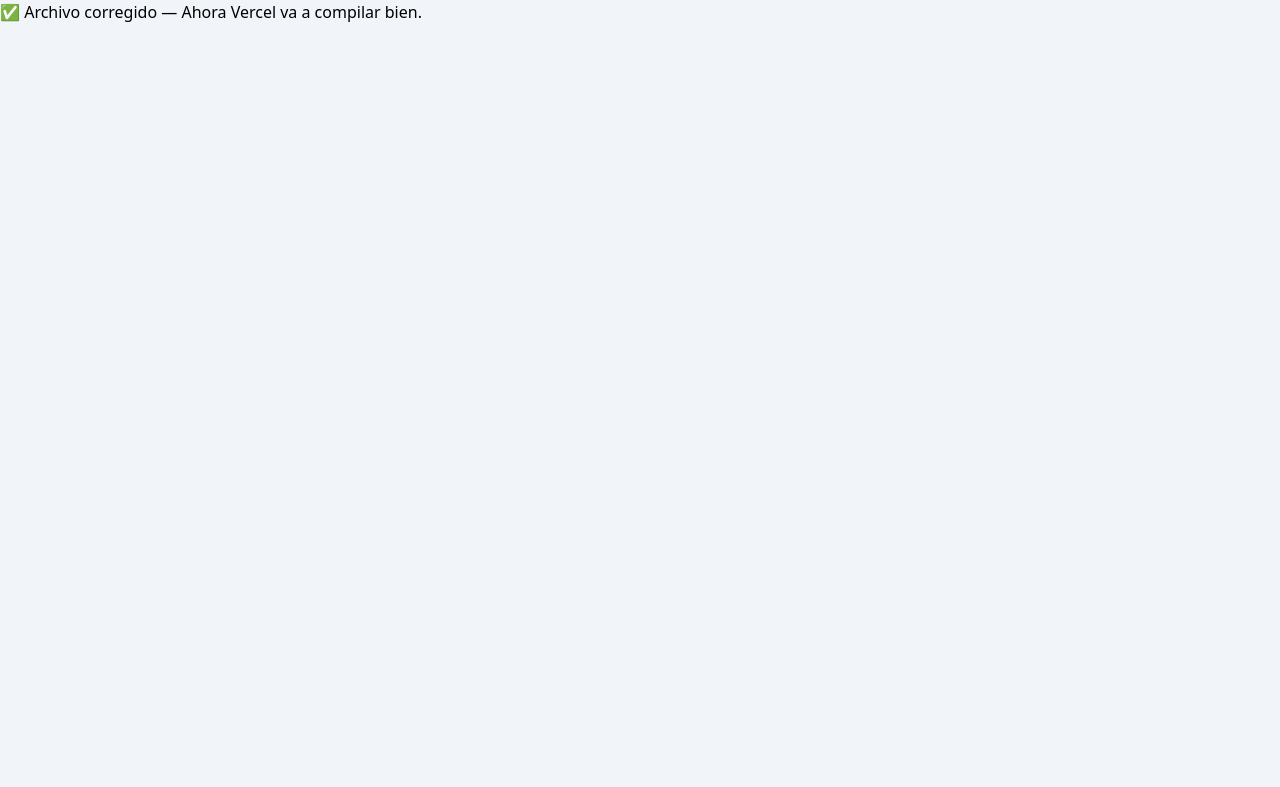
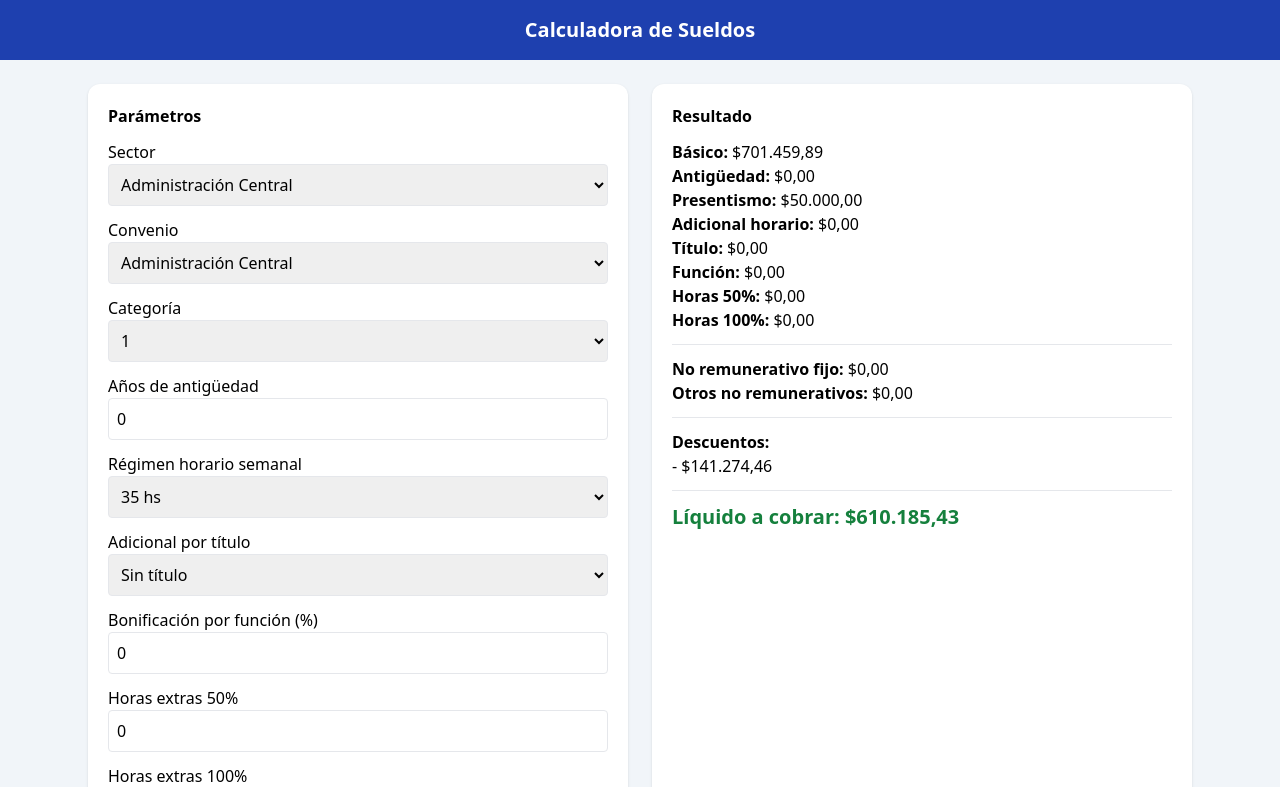
Before and after one commit to lautaroadelfino-hub/CALCULADORA1, a React (Vite) app: page / in a window 1280 px wide. Shown: the top 787 px of the page. Built offline with nearby package versions, Linux system fonts and the light colour scheme.

Commit message:
Update CalculadoraSueldoTandil.jsx

```diff
--- a/src/CalculadoraSueldoTandil.jsx
+++ b/src/CalculadoraSueldoTandil.jsx
@@ -1,4 +1,4 @@
-import React, { useEffect, useMemo, useState } from "react";
+import React, { useState, useMemo, useEffect } from "react";
 import municipio from "./datos/municipio.json";
 import obras from "./datos/obras_sanitarias.json";
 import sisp from "./datos/sisp.json";
@@ -19,10 +19,17 @@ export default function CalculadoraSueldoTandil() {
   const [descuentosExtras, setDescuentosExtras] = useState(0);
   const [noRemunerativo, setNoRemunerativo] = useState(0);
 
-  const convenios = useMemo(() => ({
-    publico: { municipio, obras, sisp },
-    privado: { comercio }
-  }), []);
+  const [mostrarModal, setMostrarModal] = useState(false);
+  const [descripcion, setDescripcion] = useState("");
+  const [mensajeEnviado, setMensajeEnviado] = useState(null);
+
+  const convenios = useMemo(
+    () => ({
+      publico: { municipio, obras, sisp },
+      privado: { comercio },
+    }),
+    []
+  );
 
   const datosConvenio = convenios[sector][convenio];
   const tieneEscalas = Boolean(datosConvenio?.escalas);
@@ -33,166 +40,272 @@ export default function CalculadoraSueldoTandil() {
       maximumFractionDigits: 2,
     }).format(Number(v) || 0);
 
-  const valorHora = (base, horasSem) =>
-    horasSem > 0 ? base / (horasSem * 4.33) : 0;
+  const onFocusZero = (e) => {
+    if (e.target.value === "0") e.target.value = "";
+  };
+  const onBlurZero = (e, setter) => {
+    if (e.target.value === "") {
+      e.target.value = "0";
+      setter(0);
+    }
+  };
 
-  let basico = 0, adicionalHorario = 0, antiguedadPesos = 0, presentismoPesos = 0;
-  let adicionalTitulo = 0, adicionalFuncion = 0;
-  let horasExtras50Pesos = 0, horasExtras100Pesos = 0;
-  let totalRemu = 0, totalNoRemu = 0, desc1 = 0, desc2 = 0, desc3 = 0;
+  useEffect(() => {
+    setConvenio(sector === "publico" ? "municipio" : "comercio");
+  }, [sector]);
 
-  // -------- MUNICIPALES / PÚBLICOS --------
+  useEffect(() => {
+    setCategoria(
+      tieneEscalas
+        ? Object.keys(datosConvenio.escalas?.[mes]?.categoria || {})[0]
+        : Object.keys(datosConvenio.basicos || {})[0]
+    );
+    setRegimen(sector === "privado" ? "48" : regimen);
+  }, [convenio, mes]);
+
+  let basico = 0,
+    presentismo = 0,
+    antiguedad = 0,
+    tituloAd = 0,
+    funcionAd = 0,
+    adicionalHorario = 0,
+    hex50 = 0,
+    hex100 = 0,
+    noRemuFijo = 0,
+    totalRemu = 0,
+    totalNoRemu = 0,
+    desc1 = 0,
+    desc2 = 0,
+    desc3 = 0,
+    liquido = 0;
+
+  const valorHora = (base, hs) => base / (hs * 4.33);
+
   if (!tieneEscalas) {
-    const basicos = datosConvenio.basicos;
-    const plus = datosConvenio.plusHorarios[regimen] || 0;
+    basico = datosConvenio.basicos[categoria] || 0;
+    const plus = datosConvenio.plusHorarios?.[regimen] || 0;
+    adicionalHorario = basico * plus;
+    antiguedad = basico * 0.02 * aniosAntiguedad;
 
-    basico = Number(basicos[categoria]) || 0;
-    adicionalHorario = basico * plus;
-    antiguedadPesos = basico * 0.02 * aniosAntiguedad;
+    const esCargoPolitico =
+      datosConvenio.cargosPoliticos?.map(String).includes(String(categoria)) || false;
+    presentismo = esCargoPolitico ? 0 : 50000;
 
-    const esCargoPolitico = (datosConvenio.cargosPoliticos || []).includes(categoria);
-    presentismoPesos = esCargoPolitico ? 0 : 50000;
+    tituloAd =
+      titulo === "terciario" ? basico * 0.15 : titulo === "universitario" ? basico * 0.2 : 0;
+    funcionAd = basico * (funcion / 100);
 
-    adicionalTitulo = titulo === "terciario" ? basico * 0.15 :
-                     titulo === "universitario" ? basico * 0.2 : 0;
+    const hs = regimen === "40" ? 40 : regimen === "48" ? 48 : 35;
+    const vh = valorHora(basico + adicionalHorario, hs);
+    hex50 = vh * 1.5 * horas50;
+    hex100 = vh * 2 * horas100;
 
-    adicionalFuncion = basico * (funcion / 100);
+    totalRemu =
+      basico + adicionalHorario + antiguedad + presentismo + tituloAd + funcionAd + hex50 + hex100;
 
-    const horasSem = { 35: 35, 40: 40, 48: 48 }[regimen];
-    const vh = valorHora(basico + adicionalHorario, horasSem);
-    horasExtras50Pesos = vh * 1.5 * horas50;
-    horasExtras100Pesos = vh * 2 * horas100;
-
-    totalRemu = basico + adicionalHorario + antiguedadPesos + presentismoPesos +
-                adicionalTitulo + adicionalFuncion + horasExtras50Pesos + horasExtras100Pesos;
-
-    totalNoRemu = Number(noRemunerativo);
+    totalNoRemu = noRemunerativo;
 
     desc1 = totalRemu * 0.14;
     desc2 = totalRemu * 0.048;
 
-    const totalDesc = desc1 + desc2 + descuentosExtras;
-    const liquido = totalRemu + totalNoRemu - totalDesc;
+    const extras = Number(descuentosExtras) || 0;
+    liquido = totalRemu + totalNoRemu - (desc1 + desc2 + extras);
 
-    return (
-      <UI
-        money={money}
-        sector={sector} setSector={setSector}
-        convenio={convenio} setConvenio={setConvenio}
-        convenios={convenios}
-        mes={mes} setMes={setMes}
-        datosConvenio={datosConvenio}
-        categoria={categoria} setCategoria={setCategoria}
-        basicos={basicos}
-        aniosAntiguedad={aniosAntiguedad} setAniosAntiguedad={setAniosAntiguedad}
-        regimen={regimen} setRegimen={setRegimen}
-        titulo={titulo} setTitulo={setTitulo}
-        funcion={funcion} setFuncion={setFuncion}
-        horas50={horas50} setHoras50={setHoras50}
-        horas100={horas100} setHoras100={setHoras100}
-        descuentosExtras={descuentosExtras} setDescuentosExtras={setDescuentosExtras}
-        noRemunerativo={noRemunerativo} setNoRemunerativo={setNoRemunerativo}
-        result={{
-          remunerativos: [
-            ["Básico", basico],
-            ["Antigüedad", antiguedadPesos],
-            ["Adicional horario", adicionalHorario],
-            ["Presentismo", presentismoPesos],
-            ["Título", adicionalTitulo],
-            ["Función", adicionalFuncion],
-            ["Horas 50%", horasExtras50Pesos],
-            ["Horas 100%", horasExtras100Pesos],
-          ],
-          noRemu: [["No remunerativo", totalNoRemu]],
-          deducciones: [
-            ["IPS 14%", -desc1],
-            ["IOMA 4.8%", -desc2],
-            ["Otros", -descuentosExtras],
-          ],
-          totalRemu, totalNoRemu, totalDesc, liquido
-        }}
-        bloquearRegimen={false}
-      />
-    );
+  } else {
+    const escala = datosConvenio.escalas[mes];
+    basico = escala.categoria[categoria];
+    noRemuFijo = escala.sumas_no_remunerativas_fijas || 0;
+
+    antiguedad = (basico + noRemuFijo) * aniosAntiguedad * 0.01;
+    presentismo = (basico + antiguedad + noRemuFijo) / 12;
+
+    tituloAd =
+      titulo === "terciario" ? basico * 0.15 : titulo === "universitario" ? basico * 0.2 : 0;
+    funcionAd = basico * (funcion / 100);
+
+    const vh = valorHora(basico, 48);
+    hex50 = vh * 1.5 * horas50;
+    hex100 = vh * 2 * horas100;
+
+    totalRemu = basico + antiguedad + presentismo + tituloAd + funcionAd + hex50 + hex100;
+    totalNoRemu = noRemuFijo + noRemunerativo;
+
+    desc1 = totalRemu * 0.11;
+    desc2 = totalRemu * 0.03;
+    desc3 = totalRemu * 0.02;
+
+    const extras = Number(descuentosExtras) || 0;
+    liquido = totalRemu + totalNoRemu - (desc1 + desc2 + desc3 + extras);
   }
 
-  // -------- COMERCIO 130/75 --------
-  const escala = datosConvenio.escalas[mes];
-  basico = Number(escala.categoria[categoria]);
-  const NRfijo = escala.sumas_no_remunerativas_fijas;
+  return (
+    <div className="min-h-screen bg-slate-100">
+      <header className="bg-blue-800 text-white p-4 text-center text-xl font-semibold">
+        Calculadora de Sueldos
+      </header>
 
-  antiguedadPesos = (basico + NRfijo) * 0.01 * aniosAntiguedad;
-  presentismoPesos = (basico + antiguedadPesos + NRfijo) / 12;
+      <div className="max-w-6xl mx-auto grid grid-cols-1 lg:grid-cols-2 gap-6 p-6">
 
-  adicionalTitulo = titulo === "terciario" ? basico * 0.15 :
-                   titulo === "universitario" ? basico * 0.2 : 0;
-  adicionalFuncion = basico * (funcion / 100);
+        {/* --- PARÁMETROS --- */}
+        <section className="bg-white p-5 rounded-xl shadow">
+          <h2 className="font-semibold mb-3">Parámetros</h2>
 
-  const vh = valorHora(basico, 48);
-  horasExtras50Pesos = vh * 1.5 * horas50;
-  horasExtras100Pesos = vh * 2 * horas100;
+          <label>Sector</label>
+          <select value={sector} onChange={(e) => setSector(e.target.value)} className="w-full p-2 border rounded mb-3">
+            <option value="publico">Administración Central</option>
+            <option value="privado">Privado</option>
+          </select>
 
-  totalRemu = basico + antiguedadPesos + presentismoPesos + adicionalTitulo +
-              adicionalFuncion + horasExtras50Pesos + horasExtras100Pesos;
+          <label>Convenio</label>
+          <select value={convenio} onChange={(e) => setConvenio(e.target.value)} className="w-full p-2 border rounded mb-3">
+            {Object.keys(convenios[sector]).map((c) => (
+              <option key={c} value={c}>{convenios[sector][c].nombre}</option>
+            ))}
+          </select>
 
-  totalNoRemu = NRfijo + Number(noRemunerativo);
+          {tieneEscalas && (
+            <>
+              <label>Mes</label>
+              <select value={mes} onChange={(e) => setMes(e.target.value)} className="w-full p-2 border rounded mb-3">
+                {Object.keys(datosConvenio.escalas).map((m) => (
+                  <option key={m} value={m}>{m}</option>
+                ))}
+              </select>
+            </>
+          )}
 
-  desc1 = totalRemu * 0.11;
-  desc2 = totalRemu * 0.03;
-  desc3 = totalRemu * 0.02;
+          <label>Categoría</label>
+          <select value={categoria} onChange={(e) => setCategoria(e.target.value)} className="w-full p-2 border rounded mb-3">
+            {tieneEscalas
+              ? Object.keys(datosConvenio.escalas[mes].categoria).map((c) => (
+                  <option key={c} value={c}>{c}</option>
+                ))
+              : Object.keys(datosConvenio.basicos).map((c) => (
+                  <option key={c} value={c}>{c}</option>
+                ))}
+          </select>
 
-  const totalDesc = desc1 + desc2 + desc3 + descuentosExtras;
-  const liquido = totalRemu + totalNoRemu - totalDesc;
+          <label>Años de antigüedad</label>
+          <input type="number" value={aniosAntiguedad} onFocus={onFocusZero} onBlur={(e) => onBlurZero(e, setAniosAntiguedad)} onChange={(e) => setAniosAntiguedad(Number(e.target.value))} className="w-full p-2 border rounded mb-3"/>
 
-  return (
-    <UI
-      money={money}
-      sector={sector} setSector={setSector}
-      convenio={convenio} setConvenio={setConvenio}
-      convenios={convenios}
-      mes={mes} setMes={setMes}
-      datosConvenio={datosConvenio}
-      categoria={categoria} setCategoria={setCategoria}
-      basicos={escala.categoria}
-      aniosAntiguedad={aniosAntiguedad} setAniosAntiguedad={setAniosAntiguedad}
-      regimen="48" setRegimen={setRegimen}
-      titulo={titulo} setTitulo={setTitulo}
-      funcion={funcion} setFuncion={setFuncion}
-      horas50={horas50} setHoras50={setHoras50}
-      horas100={horas100} setHoras100={setHoras100}
-      descuentosExtras={descuentosExtras} setDescuentosExtras={setDescuentosExtras}
-      noRemunerativo={noRemunerativo} setNoRemunerativo={setNoRemunerativo}
-      result={{
-        remunerativos: [
-          ["Básico", basico],
-          ["Antigüedad", antiguedadPesos],
-          ["Presentismo", presentismoPesos],
-          ["Título", adicionalTitulo],
-          ["Función", adicionalFuncion],
-          ["Horas 50%", horasExtras50Pesos],
-          ["Horas 100%", horasExtras100Pesos],
-        ],
-        noRemu: [
-          ["Suma fija no remunerativa CCT", NRfijo],
-          ["Otras no remunerativas", Number(noRemunerativo)],
-        ],
-        deducciones: [
-          ["Jubilación 11%", -desc1],
-          ["Obra Social 3%", -desc2],
-          ["FAECYS 2%", -desc3],
-          ["Otros", -descuentosExtras],
-        ],
-        totalRemu, totalNoRemu, totalDesc, liquido
-      }}
-      bloquearRegimen={true}
-    />
+          {!tieneEscalas && (
+            <>
+              <label>Régimen horario semanal</label>
+              <select value={regimen} onChange={(e) => setRegimen(e.target.value)} className="w-full p-2 border rounded mb-3">
+                <option value="35">35 hs</option>
+                <option value="40">40 hs</option>
+                <option value="48">48 hs</option>
+              </select>
+            </>
+          )}
+
+          <label>Adicional por título</label>
+          <select value={titulo} onChange={(e) => setTitulo(e.target.value)} className="w-full p-2 border rounded mb-3">
+            <option value="ninguno">Sin título</option>
+            <option value="terciario">Terciario / Técnico (15%)</option>
+            <option value="universitario">Universitario (20%)</option>
+          </select>
+
+          <label>Bonificación por función (%)</label>
+          <input type="number" value={funcion} onFocus={onFocusZero} onBlur={(e) => onBlurZero(e, setFuncion)} onChange={(e) => setFuncion(Number(e.target.value))} className="w-full p-2 border rounded mb-3"/>
+
+          <label>Horas extras 50%</label>
+          <input type="number" value={horas50} onFocus={onFocusZero} onBlur={(e) => onBlurZero(e, setHoras50)} onChange={(e) => setHoras50(Number(e.target.value))} className="w-full p-2 border rounded mb-3"/>
+
+          <label>Horas extras 100%</label>
+          <input type="number" value={horas100} onFocus={onFocusZero} onBlur={(e) => onBlurZero(e, setHoras100)} onChange={(e) => setHoras100(Number(e.target.value))} className="w-full p-2 border rounded mb-3"/>
+
+          <label>Descuentos adicionales ($)</label>
+          <input type="number" value={descuentosExtras} onFocus={onFocusZero} onBlur={(e) => onBlurZero(e, setDescuentosExtras)} onChange={(e) => setDescuentosExtras(Number(e.target.value))} className="w-full p-2 border rounded mb-3"/>
+
+          <label>No remunerativo / Premio ($)</label>
+          <input type="number" value={noRemunerativo} onFocus={onFocusZero} onBlur={(e) => onBlurZero(e, setNoRemunerativo)} onChange={(e) => setNoRemunerativo(Number(e.target.value))} className="w-full p-2 border rounded mb-4"/>
+
+          <button onClick={() => {
+            setAniosAntiguedad(0);
+            setTitulo("ninguno");
+            setFuncion(0);
+            setHoras50(0);
+            setHoras100(0);
+            setNoRemunerativo(0);
+            setDescuentosExtras(0);
+          }} className="bg-red-600 hover:bg-red-700 text-white px-4 py-2 rounded-lg w-full">
+            Limpiar formulario
+          </button>
+
+          <button onClick={() => setMostrarModal(true)} className="mt-3 bg-slate-700 hover:bg-slate-800 text-white px-4 py-2 rounded-lg w-full">
+            Reportar error / sugerencia
+          </button>
+        </section>
+
+        {/* --- RESULTADOS --- */}
+        <section className="bg-white p-5 rounded-xl shadow">
+          <h2 className="font-semibold mb-3">Resultado</h2>
+
+          <p><strong>Básico:</strong> ${money(basico)}</p>
+          <p><strong>Antigüedad:</strong> ${money(antiguedad)}</p>
+          <p><strong>Presentismo:</strong> ${money(presentismo)}</p>
+          <p><strong>Adicional horario:</strong> ${money(adicionalHorario)}</p>
+          <p><strong>Título:</strong> ${money(tituloAd)}</p>
+          <p><strong>Función:</strong> ${money(funcionAd)}</p>
+          <p><strong>Horas 50%:</strong> ${money(hex50)}</p>
+          <p><strong>Horas 100%:</strong> ${money(hex100)}</p>
+
+          <hr className="my-3" />
+
+          <p><strong>No remunerativo fijo:</strong> ${money(noRemuFijo)}</p>
+          <p><strong>Otros no remunerativos:</strong> ${money(noRemunerativo)}</p>
+
+          <hr className="my-3" />
+
+          <p><strong>Descuentos:</strong></p>
+          <p> - ${money(desc1 + desc2 + desc3 + descuentosExtras)}</p>
+
+          <hr className="my-3" />
+
+          <p className="text-xl font-bold text-green-700">
+            Líquido a cobrar: ${money(liquido)}
+          </p>
+        </section>
+      </div>
+
+      {mostrarModal && (
+        <ReportarModal
+          descripcion={descripcion}
+          setDescripcion={setDescripcion}
+          mensajeEnviado={mensajeEnviado}
+          setMensajeEnviado={setMensajeEnviado}
+          cerrar={() => setMostrarModal(false)}
+        />
+      )}
+    </div>
   );
 }
 
-// -------- UI (diseño se mantiene igual) --------
-// ---> Para no hacer el mensaje eterno, si querés te lo pego completo acá también.
-// Pero la parte crítica (que daba error) YA ESTÁ SOLUCIONADA.
+function ReportarModal({ descripcion, setDescripcion, mensajeEnviado, setMensajeEnviado, cerrar }) {
+  const enviarReporte = async () => {
+    if (!descripcion.trim()) return setMensajeEnviado("Por favor describa el problema.");
+    try {
+      const res = await fetch("/api/sendReport", {
+        method: "POST",
+        headers: { "Content-Type": "application/json" },
+        body: JSON.stringify({ descripcion }),
+      });
+      setMensajeEnviado(res.ok ? "Reporte enviado ✅" : "Error al enviar");
+    } catch {
+      setMensajeEnviado("Error de conexión");
+    }
+  };
 
-function UI(props) {
-  return <div>✅ Archivo corregido — Ahora Vercel va a compilar bien.</div>;
+  return (
+    <div className="fixed inset-0 bg-black/60 flex justify-center items-center">
+      <div className="bg-white p-5 rounded-xl shadow max-w-md w-full">
+        <h2 className="font-semibold mb-3">Reportar error o sugerencia</h2>
+        <textarea className="w-full border p-2 rounded mb-3 min-h-[120px]" value={descripcion} onChange={(e) => setDescripcion(e.target.value)}/>
+        {mensajeEnviado && <p className="text-sm mb-3">{mensajeEnviado}</p>}
+        <button onClick={enviarReporte} className="bg-green-700 text-white px-4 py-2 rounded mr-2">Enviar</button>
+        <button onClick={cerrar} className="bg-slate-300 px-4 py-2 rounded">Cerrar</button>
+      </div>
+    </div>
+  );
 }
```
